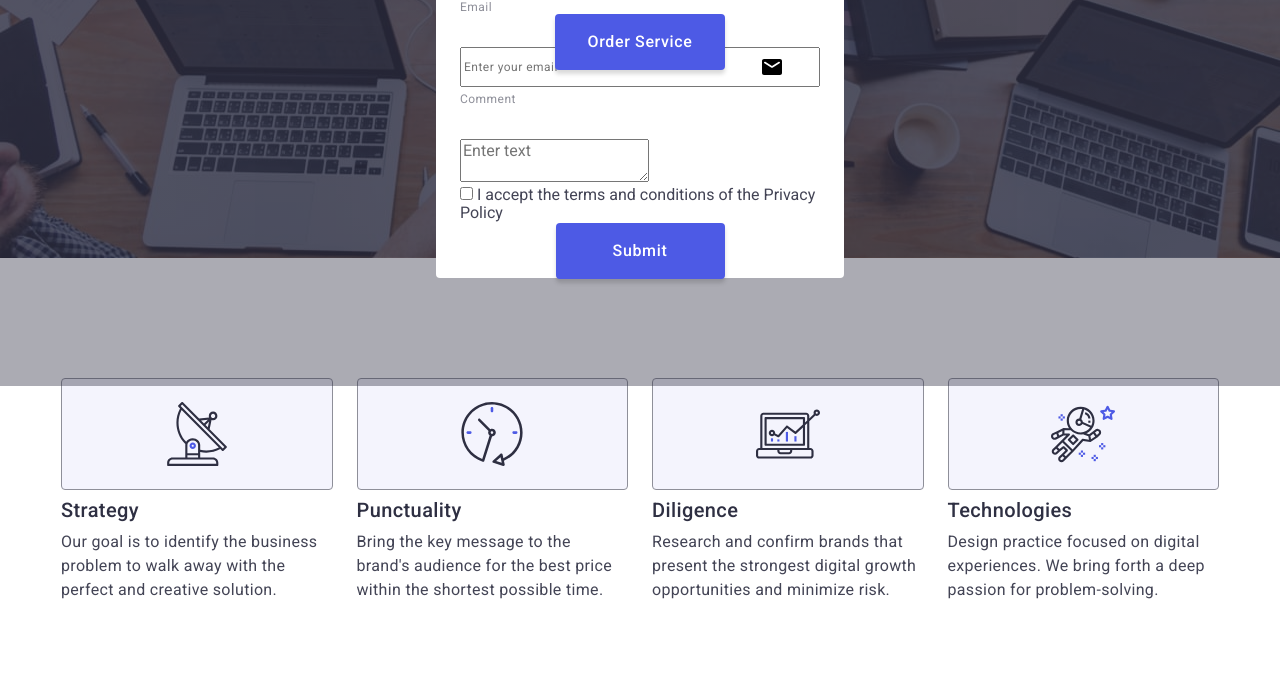
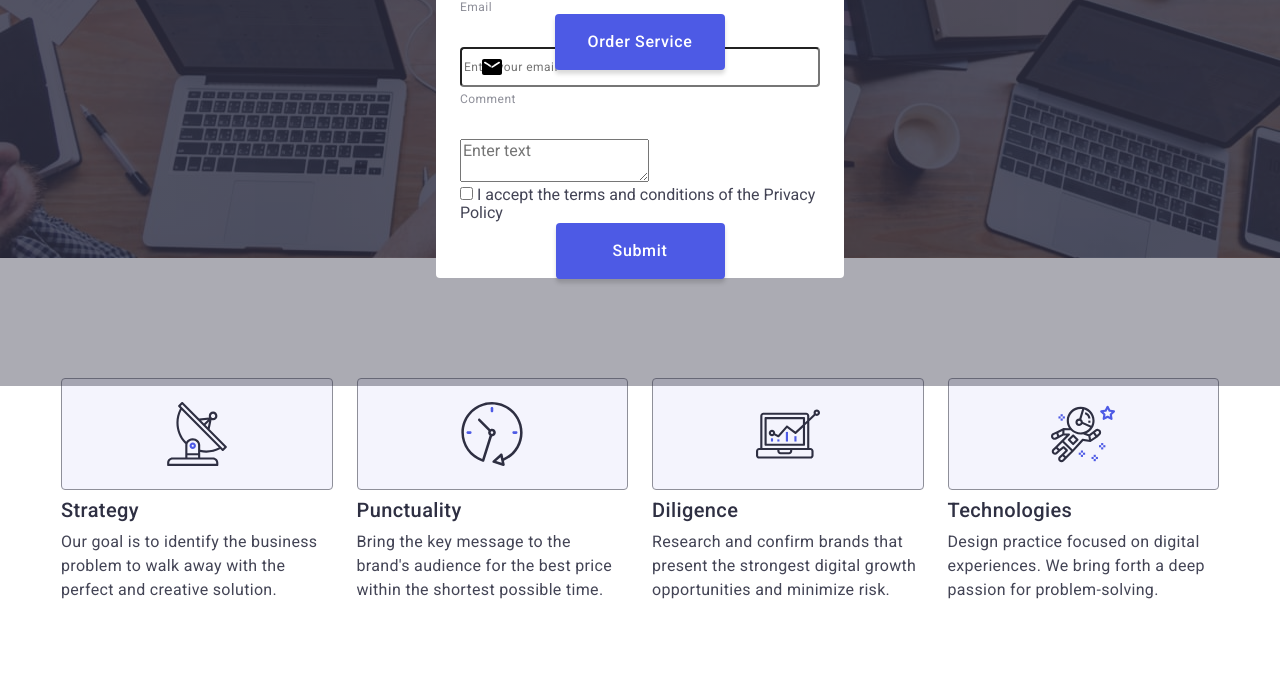
Before and after one commit to torry455/goit-markup-hw-05, a plain HTML site: page index.html in a window 1280 px wide. Shown: the part 414-1100 px from the top of the page. Drawn offline with nearby package versions, Linux system fonts and the light colour scheme.

Commit message:
changed css

```diff
--- a/css/styles.css
+++ b/css/styles.css
@@ -750,7 +750,7 @@ font-size: 16px;
 
 .modal-input-icon {
     position: absolute;
-    right: 32px;
+    left: 16px;
     padding: 0;
     top: 50%;
     transform: translateY(-50%);
@@ -768,10 +768,12 @@ font-size: 16px;
 
 .modal-input {
     display: block;
+    border-radius: 4px;
     width: 100%;
     max-width: 360px;
     min-height: 40px;
     color: var(--c-primary-light);
+    border: 1px solid var(rgba(46, 47, 66, 0.4));
     font-size: 12px;
     font-weight: 400;
     line-height: 0.8;
```
Also changed, not shown: index.html (+6 -3 lines).
